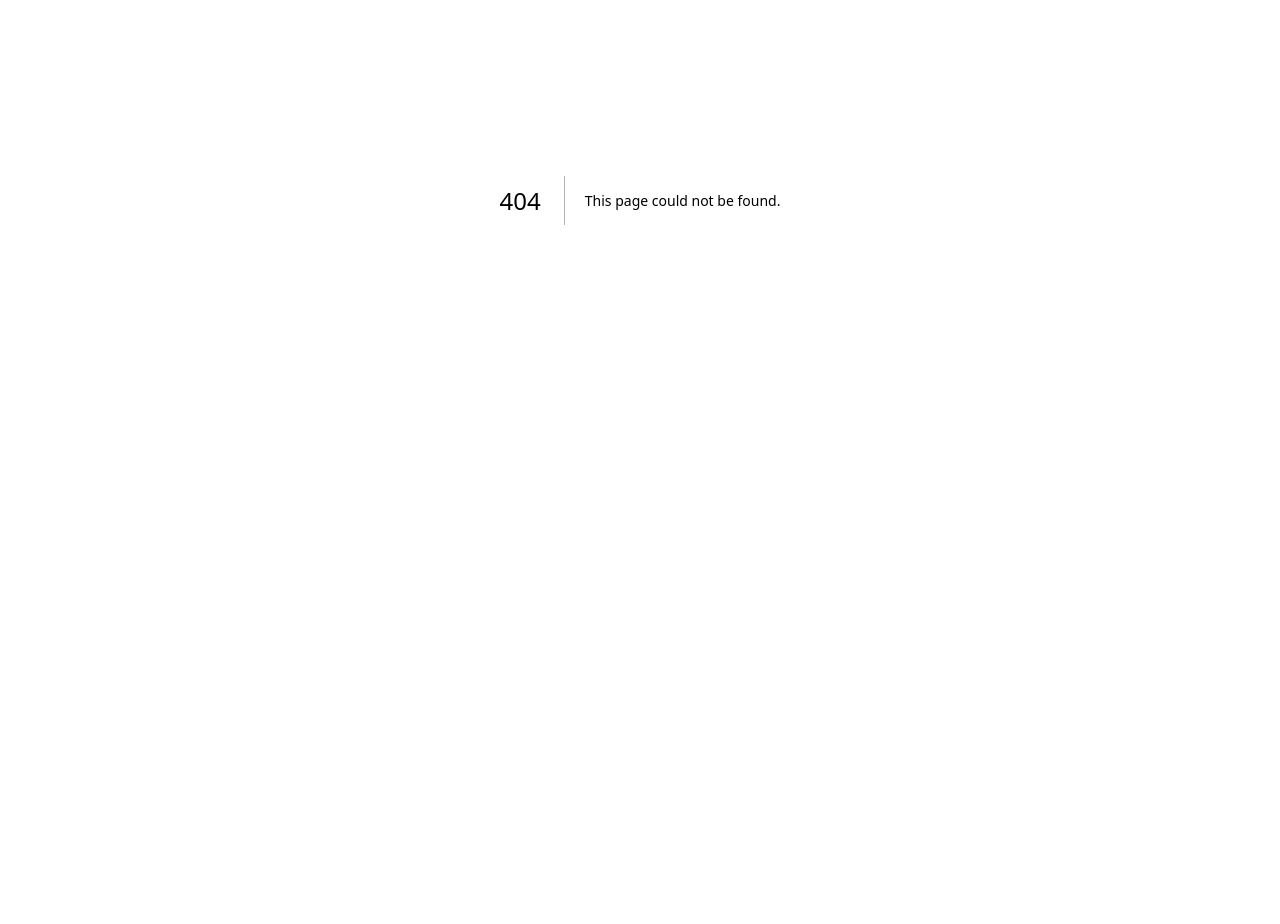
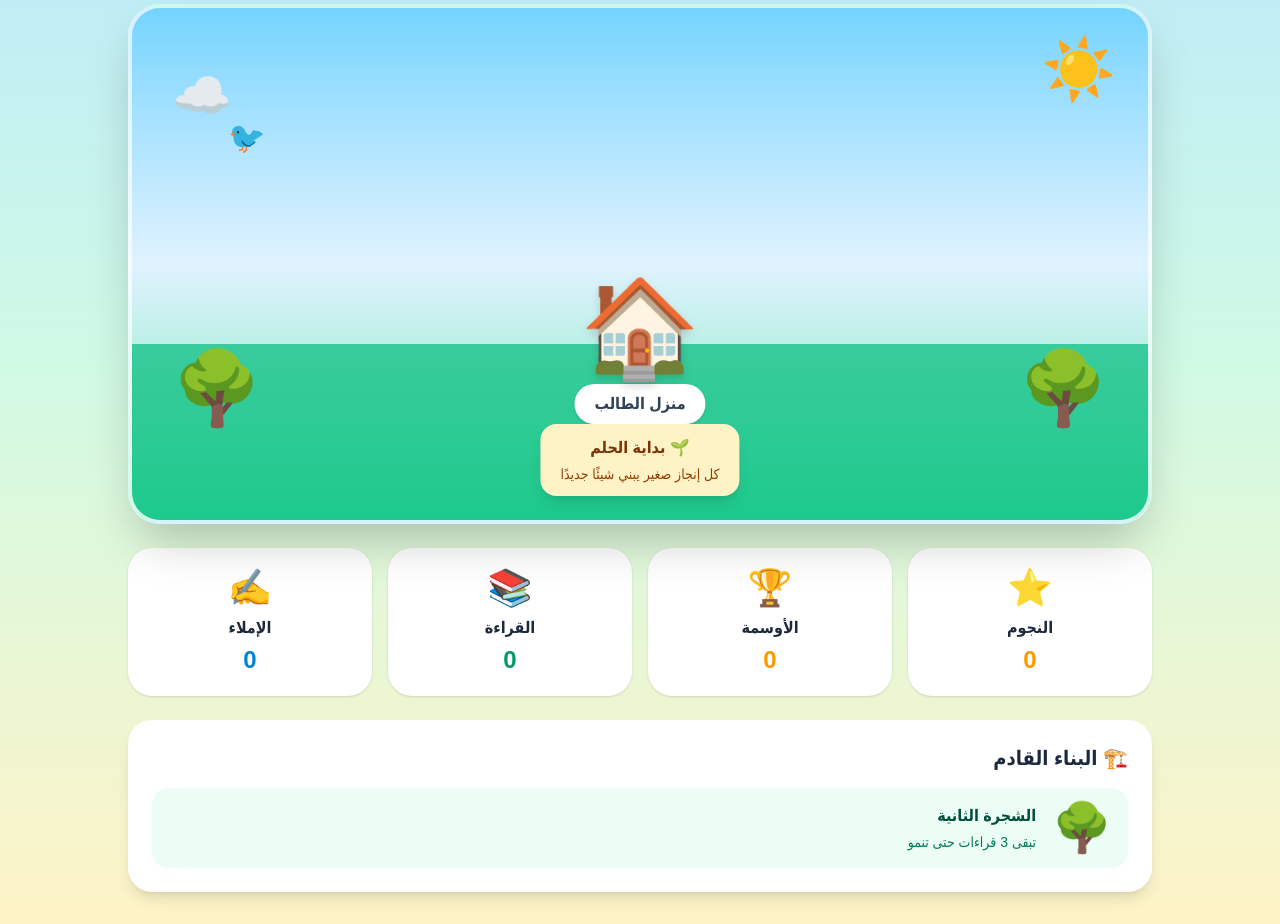
Before and after one commit to a31164949-blip/lughati-academy, a Next.js app in the folder lughati-next/: page /journey/city in a window 1280 px wide. Before the commit this address had no page. Shown: the part 200-1124 px from the top of the page. Before the commit the page ends 800 px from the top, so only its background shows below. Built offline with nearby package versions, Linux system fonts and the light colour scheme.

Commit message:
Add achievement city foundatio

```diff
--- /dev/null
+++ b/lughati-next/app/journey/city/page.tsx
@@ -0,0 +1,96 @@
+export default function AchievementCityPage() {
+  return (
+    <main
+      dir="rtl"
+      className="min-h-screen bg-gradient-to-b from-sky-200 via-emerald-100 to-amber-100 px-4 py-8"
+    >
+      <section className="mx-auto max-w-5xl">
+        <header className="mb-6 rounded-3xl bg-white/80 p-6 text-center shadow-lg backdrop-blur">
+          <p className="mb-2 text-sm font-bold text-emerald-700">
+            أكاديمية لغتي الرقمية
+          </p>
+
+          <h1 className="text-3xl font-black text-slate-800">
+            🏡 مدينة الإنجاز
+          </h1>
+
+          <p className="mt-3 text-slate-600">
+            ابنِ مدينتك... وابنِ نفسك
+          </p>
+        </header>
+
+        <section className="relative min-h-[520px] overflow-hidden rounded-[2rem] border-4 border-white/70 bg-gradient-to-b from-sky-300 via-sky-100 to-emerald-300 shadow-2xl">
+          <div className="absolute right-8 top-8 text-6xl">☀️</div>
+          <div className="absolute left-10 top-16 text-5xl">☁️</div>
+          <div className="absolute left-24 top-28 text-3xl">🐦</div>
+
+          <div className="absolute inset-x-0 bottom-0 h-44 bg-emerald-500/70" />
+
+          <div className="absolute bottom-24 left-1/2 -translate-x-1/2 text-center">
+            <div className="text-8xl drop-shadow-lg">🏠</div>
+
+            <div className="mt-2 rounded-full bg-white px-5 py-2 font-black text-slate-700 shadow">
+              منزل الطالب
+            </div>
+          </div>
+
+          <div className="absolute bottom-24 right-10 text-7xl">🌳</div>
+          <div className="absolute bottom-24 left-10 text-7xl">🌳</div>
+
+          <div className="absolute bottom-6 left-1/2 -translate-x-1/2 rounded-2xl bg-amber-100 px-5 py-3 text-center shadow-lg">
+            <p className="font-black text-amber-900">🌱 بداية الحلم</p>
+            <p className="mt-1 text-sm text-amber-800">
+              كل إنجاز صغير يبني شيئًا جديدًا
+            </p>
+          </div>
+        </section>
+
+        <section className="mt-6 grid gap-4 sm:grid-cols-2 lg:grid-cols-4">
+          <article className="rounded-3xl bg-white p-5 text-center shadow">
+            <div className="text-4xl">⭐</div>
+            <p className="mt-2 font-black text-slate-800">النجوم</p>
+            <p className="mt-1 text-2xl font-black text-amber-500">0</p>
+          </article>
+
+          <article className="rounded-3xl bg-white p-5 text-center shadow">
+            <div className="text-4xl">🏆</div>
+            <p className="mt-2 font-black text-slate-800">الأوسمة</p>
+            <p className="mt-1 text-2xl font-black text-amber-500">0</p>
+          </article>
+
+          <article className="rounded-3xl bg-white p-5 text-center shadow">
+            <div className="text-4xl">📚</div>
+            <p className="mt-2 font-black text-slate-800">القراءة</p>
+            <p className="mt-1 text-2xl font-black text-emerald-600">0</p>
+          </article>
+
+          <article className="rounded-3xl bg-white p-5 text-center shadow">
+            <div className="text-4xl">✍️</div>
+            <p className="mt-2 font-black text-slate-800">الإملاء</p>
+            <p className="mt-1 text-2xl font-black text-sky-600">0</p>
+          </article>
+        </section>
+
+        <section className="mt-6 rounded-3xl bg-white p-6 shadow-lg">
+          <h2 className="text-xl font-black text-slate-800">
+            🏗️ البناء القادم
+          </h2>
+
+          <div className="mt-4 flex items-center gap-4 rounded-2xl bg-emerald-50 p-4">
+            <div className="text-5xl">🌳</div>
+
+            <div>
+              <p className="font-black text-emerald-900">
+                الشجرة الثانية
+              </p>
+
+              <p className="mt-1 text-sm text-emerald-700">
+                تبقى 3 قراءات حتى تنمو
+              </p>
+            </div>
+          </div>
+        </section>
+      </section>
+    </main>
+  );
+}
```
